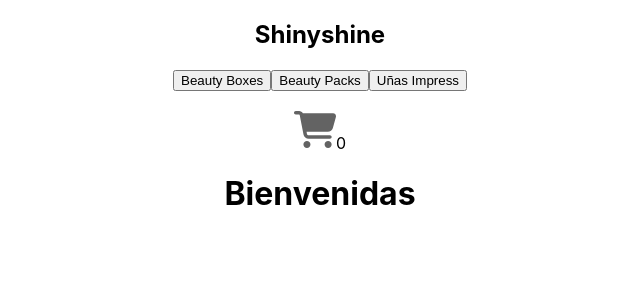
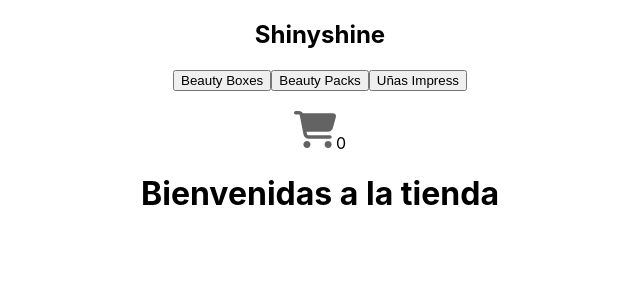
Before and after one commit to Alejandra-Vilches/Proyecto-React-Shinyshine, a React (Create React App) app: page / in a window 1280 px wide. Shown: the top 300 px of the page, without its empty margins (320-960 px from the left). Built offline with nearby package versions, Linux system fonts and the light colour scheme.

Commit message:
Cambio bienvenida

```diff
--- a/src/App.js
+++ b/src/App.js
@@ -6,7 +6,7 @@
   return (
     <div className="App">
        <NavBar/>
-       <ItemListContainer greeting={'Bienvenidas'}/>
+       <ItemListContainer greeting={'Bienvenidas a la tienda'}/>
     </div>
   );
 }
```
